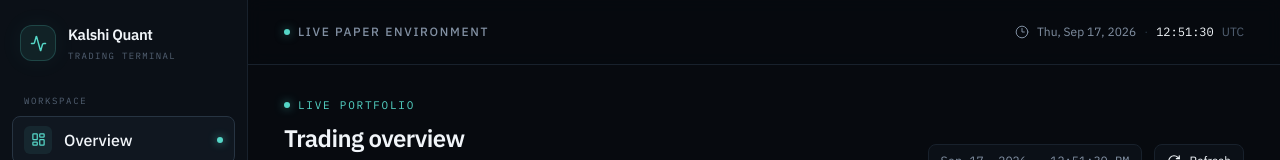
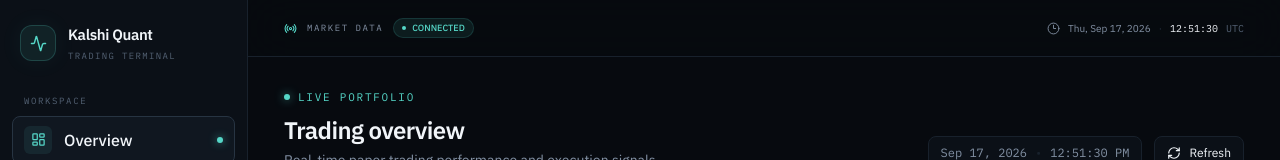
Before and after one commit to midhat81/kalshi-quant-trader_by_Midhat, a React (Vite) app in the folder frontend/: page / in a window 1280 px wide. Shown: the top 160 px of the page. Built offline with nearby package versions, Linux system fonts and the light colour scheme; no server answers.

Commit message:
ui: upgrade terminal shell and live status bar

```diff
--- a/frontend/src/components/Layout.tsx
+++ b/frontend/src/components/Layout.tsx
@@ -1,5 +1,5 @@
 import { useEffect, useState, type ReactNode } from "react";
-import { Clock3 } from "lucide-react";
+import { Clock3, Radio } from "lucide-react";
 import { Sidebar } from "./Sidebar";
 
 function LiveClock() {
@@ -10,29 +10,17 @@ function LiveClock() {
     return () => window.clearInterval(timer);
   }, []);
 
-  const date = new Intl.DateTimeFormat(undefined, {
-    weekday: "short",
-    month: "short",
-    day: "2-digit",
-    year: "numeric",
-  }).format(now);
-
-  const time = new Intl.DateTimeFormat(undefined, {
-    hour: "2-digit",
-    minute: "2-digit",
-    second: "2-digit",
-    hour12: false,
-  }).format(now);
-
+  const date = new Intl.DateTimeFormat(undefined, { weekday: "short", month: "short", day: "2-digit", year: "numeric" }).format(now);
+  const time = new Intl.DateTimeFormat(undefined, { hour: "2-digit", minute: "2-digit", second: "2-digit", hour12: false }).format(now);
   const zone = Intl.DateTimeFormat().resolvedOptions().timeZone.replace("Asia/", "");
 
   return (
-    <div className="flex items-center gap-2 text-xs text-muted" title={`Local time: ${zone}`}>
-      <Clock3 size={14} strokeWidth={1.7} />
-      <span>{date}</span>
+    <div className="flex items-center gap-2 text-[10px] text-muted" title={`Local time: ${zone}`}>
+      <Clock3 size={13} strokeWidth={1.7} />
+      <span className="hidden sm:inline">{date}</span>
       <span className="text-border-strong">·</span>
-      <span className="font-mono text-text tabular-nums">{time}</span>
-      <span className="hidden sm:inline text-subtle">{zone}</span>
+      <span className="font-mono tabular-nums text-text">{time}</span>
+      <span className="hidden md:inline font-mono text-subtle">{zone}</span>
     </div>
   );
 }
@@ -42,21 +30,17 @@ export function Layout({ children }: { children: ReactNode }) {
     <div className="flex min-h-screen bg-bg text-text">
       <Sidebar />
       <main className="dashboard-scroll-area min-w-0 flex-1">
-        <header className="sticky top-0 z-20 border-b border-border bg-bg/95 backdrop-blur supports-[backdrop-filter]:bg-bg/85">
-          <div className="flex min-h-16 items-center justify-between gap-4 px-5 py-3 sm:px-7 lg:px-9">
-            <div className="min-w-0">
-              <div className="flex items-center gap-2">
-                <span className="h-1.5 w-1.5 shrink-0 rounded-full bg-accent shadow-[0_0_10px_rgba(79,209,197,0.55)]" />
-                <span className="text-xs font-medium uppercase tracking-[0.14em] text-muted">Live paper environment</span>
-              </div>
+        <header className="sticky top-0 z-30 border-b border-border bg-bg/90 backdrop-blur-xl">
+          <div className="flex min-h-14 items-center justify-between gap-4 px-5 sm:px-7 lg:px-9">
+            <div className="flex items-center gap-2.5">
+              <Radio size={13} className="text-accent" />
+              <span className="font-mono text-[9px] uppercase tracking-[0.17em] text-muted">Market data</span>
+              <span className="hidden items-center gap-1.5 rounded-full border border-accent/15 bg-accent-soft px-2 py-0.5 text-[9px] font-medium text-accent sm:flex"><span className="h-1 w-1 rounded-full bg-accent" />CONNECTED</span>
             </div>
             <LiveClock />
           </div>
         </header>
-
-        <div className="mx-auto w-full max-w-[1500px] px-5 py-7 sm:px-7 lg:px-9 lg:py-8">
-          {children}
-        </div>
+        <div className="mx-auto w-full max-w-[1540px] px-5 py-6 sm:px-7 lg:px-9 lg:py-8">{children}</div>
       </main>
     </div>
   );
```
